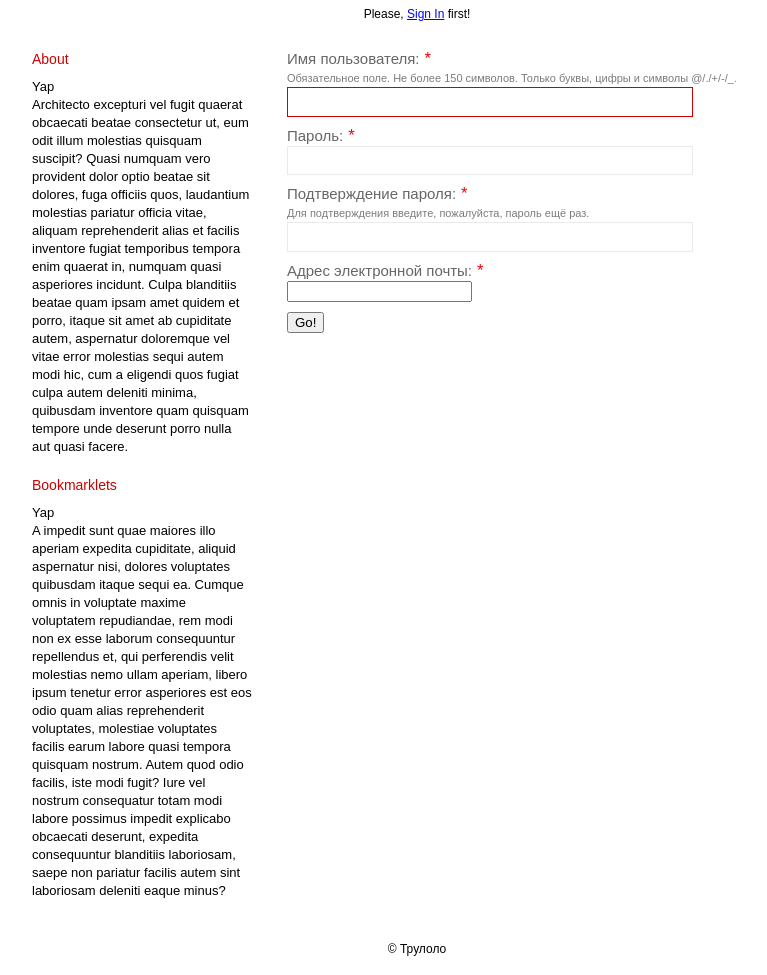
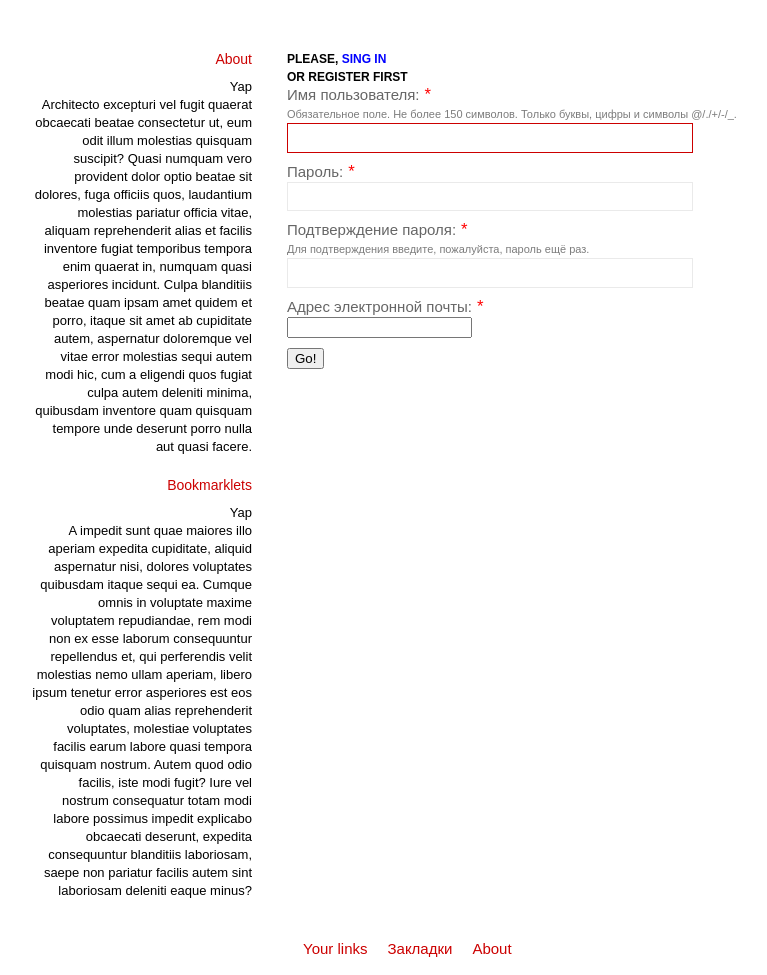
Before and after one commit to vladimirbright/linkbank, a Django app: page / in a window 1280 px wide. Shown: the whole page, without its empty margins (223-990 px from the left). Run offline with Django 3.2, Linux system fonts and the light colour scheme; parts of the project's set-up code (start-up, migrations or seed data) failed here and were passed over; some libraries are stand-ins or nearby versions.

Commit message:
Еще немного говнокодинга.

```diff
--- a/bank/views.py
+++ b/bank/views.py
@@ -14,6 +14,7 @@ from bank.models import LinkAddForm, Link, UserCreationFormWithCaptcha
 
 
 def user_create(request):
+    """ Registration handler """
     if request.user.is_anonymous() is False:
         return HttpResponseRedirect('/')
     form = UserCreationFormWithCaptcha(request.POST or None)
@@ -22,11 +23,13 @@ def user_create(request):
         user.email = form.cleaned_data["email"]
         user.is_active = True
         user.save()
+        # TODO send email to user about registration
         return HttpResponseRedirect('/')
     c = {}
     c["registration_form"] = form
     return render_to_response("registration/form.html", c,
                               context_instance=RequestContext(request))
+
 
 def link_list(request):
     if request.user.is_anonymous():
--- a/pip.recv.txt
+++ b/pip.recv.txt
@@ -5,3 +5,4 @@ PIL
 psycopg2
 ipython
 http://django-simple-captcha.googlecode.com/files/django-simple-captcha-0.2.0.tar.gz
+svn+http://django-gravatar.googlecode.com/svn/trunk/
--- a/s/css/style.css
+++ b/s/css/style.css
@@ -49,10 +49,11 @@ body {
 a {
 	color: blue;
 	outline: none;
-	text-decoration: underline;
+	text-decoration: none;
 }
 a:hover {
-	text-decoration: none;
+	text-decoration: underline;
+  color: #cc0000;
 }
 p {
 	margin: 0 0 18px
@@ -121,6 +122,7 @@ input {
   padding: 15px;
 	margin-left: -100%;
 	position: relative;
+  text-align: right;
 	/*background: #B5E3FF;*/
 }
 
@@ -135,7 +137,20 @@ input {
 	/*background: #BFF08E;*/
   text-align: center;
 }
-
+  #footer ul {
+    margin-left: 286px;
+  }
+  #footer li {
+    float: left;
+    margin-right: 20px;
+    font-size: 15px;
+  }
+  #footer a {
+    color: #CC0000;
+  }
+  #footer a:hover {
+    color: #c01da3;
+  }
 /* --- About left sidebar --- */
 .about_left {
 
--- a/settings.py
+++ b/settings.py
@@ -70,6 +70,8 @@ THUMBNAIL_MEDIA_URL = '/s/thumbs/'
 
 ROOT_URLCONF = 'urls'
 
+LOGIN_URL = '/signin/'
+
 TEMPLATE_DIRS = (
     self_dir('templates'),
 )
@@ -98,6 +100,7 @@ INSTALLED_APPS = (
     'pagination',
     'south',
     'helpers',
+    'gravatar',
 )
 
 
--- a/templates/index.html
+++ b/templates/index.html
@@ -20,12 +20,7 @@
 
 	<header id="header">
     {% block header %}
-        {% if user.is_anonymous %}
-            {% url login as sign_in %}
-            {% blocktrans with sign_in_url=sign_in %}
-                Please, <a href="{{ sign_in_url }}">Sign In</a> first!
-            {% endblocktrans %}
-        {% else %}
+        {% if not user.is_anonymous %}
             <form action="{% url bank.views.link_create %}">
                 <label>{% trans "Add link" %} {{ form.href }}</label><input type="submit" value="Add this!" />
             </form>
@@ -61,7 +56,11 @@
 </div><!-- #wrapper -->
 
 <footer id="footer">
-	&copy; Трулоло
+    <ul class="footer_links">
+	    <li><a href="/">{% trans "Your links" %}</a></li>
+	    <li><a href="/bookmarklets">{% trans "Bookmarklets" %}</a></li>
+	    <li><a href="/about">{% trans "About" %}</a></li>
+    </ul>
 </footer><!-- #footer -->
 
 </body>
--- a/templates/registration/form.html
+++ b/templates/registration/form.html
@@ -9,6 +9,8 @@
 {% endblock %}
 
 {% block content %}
+<h2>PLEASE, <a href="{% url login %}">SING IN</a></h2>
+<h2>OR REGISTER FIRST</h2>
 <form action="{% url bank.views.user_create %}" method="POST">
     {% csrf_token %}
     {% render_form registration_form %}
```
Also changed, not shown: templates/bank/list.html (+12 -1 lines), locale/ru/LC_MESSAGES/django.po, 1 other file.
